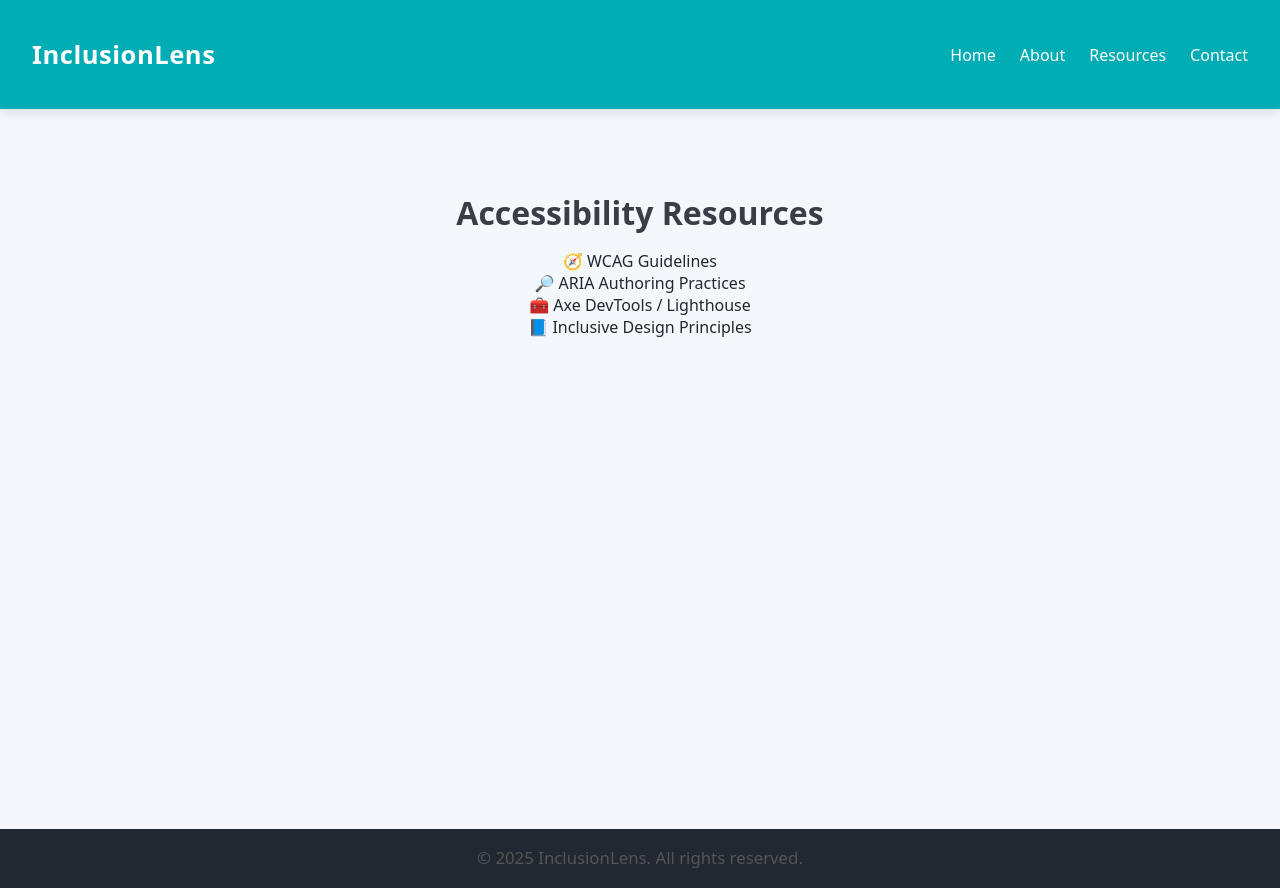
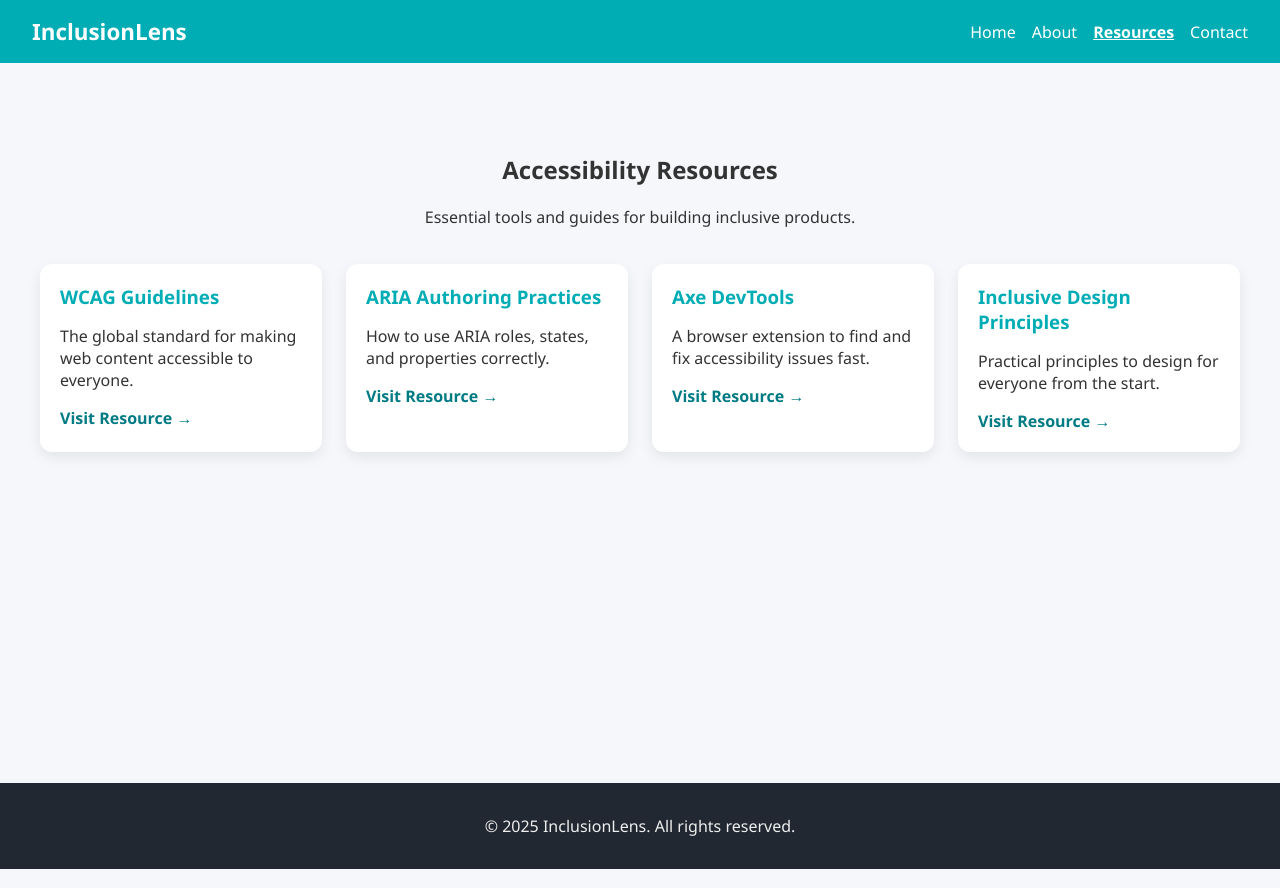
Before and after one commit to hafizabdullah5755/InclusionLens, a React (Create React App) app: page /resources in a window 1280 px wide. Built offline with nearby package versions, Linux system fonts and the light colour scheme.

Commit message:
Day 5: Added Resources and Contact functionality with full layout

```diff
--- a/src/App.css
+++ b/src/App.css
@@ -1,76 +1,116 @@
-/* Global Styling */
+/* ===== General Layout ===== */
 body {
   margin: 0;
-  font-family: "Poppins", system-ui, -apple-system, Segoe UI, Roboto, Arial, sans-serif;
-  background-color: #f4f7fc;
-  color: #222831;
+  font-family: "Segoe UI", Roboto, Arial, sans-serif;
+  background-color: #f5f7fa;
+  color: #333;
 }
 
-.App {
+main {
+  min-height: 80vh;
+  padding: 20px;
   text-align: center;
 }
 
-main {
-  padding: 60px 20px;
-  min-height: 70vh;
-}
-
-/* Headings & Text */
-h1 {
-  color: #393e46;
-  font-weight: 600;
+/* ===== Home ===== */
+.home h1 {
   font-size: 2rem;
-  margin-bottom: 1rem;
-  transition: all 0.3s ease;
-}
-
-h1:hover {
-  transform: scale(1.05);
-}
-
-p {
-  font-size: 1.05rem;
-  color: #555;
-  line-height: 1.6;
-  max-width: 700px;
-  margin: 0 auto;
-}
-
-/* Buttons */
-button {
-  background-color: #00adb5;
-  color: #fff;
-  border: none;
-  padding: 12px 24px;
-  border-radius: 8px;
-  font-size: 1rem;
-  cursor: pointer;
-  margin-top: 20px;
-  box-shadow: 0 4px 10px rgba(0, 0, 0, 0.1);
-  transition: 0.3s ease;
-}
-
-button:hover {
-  background-color: #08929a;
-  transform: translateY(-2px);
-}
-
-/* Footer */
-footer {
   margin-top: 40px;
 }
 
-/* Responsive Design */
-@media (max-width: 768px) {
-  .navbar {
-    flex-direction: column;
-    padding: 1rem;
-  }
-  .links {
-    margin-top: 10px;
-  }
-  .links a {
-    display: inline-block;
-    margin: 8px;
-  }
+.home .brand {
+  color: #00adb5;
 }
+
+.home button {
+  background-color: #00adb5;
+  border: none;
+  color: white;
+  padding: 10px 20px;
+  font-size: 1rem;
+  border-radius: 8px;
+  cursor: pointer;
+  margin-top: 20px;
+  transition: background-color 0.3s ease;
+}
+
+.home button:hover {
+  background-color: #019aa1;
+}
+
+/* ===== Resources ===== */
+.resources-grid {
+  display: grid;
+  grid-template-columns: repeat(auto-fit, minmax(260px, 1fr));
+  gap: 24px;
+  margin-top: 36px;
+}
+
+.resource-card {
+  background: #fff;
+  padding: 20px;
+  border-radius: 12px;
+  box-shadow: 0 5px 14px rgba(0, 0, 0, 0.08);
+  text-align: left;
+  transition: transform 0.2s ease, box-shadow 0.2s ease;
+}
+
+.resource-card:hover {
+  transform: translateY(-4px);
+  box-shadow: 0 10px 22px rgba(0, 173, 181, 0.18);
+}
+
+.resource-card h3 {
+  color: #00adb5;
+  margin: 0 0 8px 0;
+}
+
+.resource-card a {
+  color: #007b83;
+  text-decoration: none;
+  font-weight: 600;
+}
+
+.resource-card a:hover {
+  text-decoration: underline;
+}
+
+/* ===== Contact Form ===== */
+.contact-form {
+  display: flex;
+  flex-direction: column;
+  gap: 16px;
+  margin-top: 16px;
+}
+
+.contact-form input,
+.contact-form textarea {
+  width: 100%;
+  padding: 12px;
+  border: 1px solid #cfd6e2;
+  border-radius: 10px;
+  font-size: 1rem;
+  box-sizing: border-box;
+  transition: border-color 0.15s ease, box-shadow 0.15s ease;
+}
+
+.contact-form input:focus,
+.contact-form textarea:focus {
+  outline: none;
+  border-color: #00adb5;
+  box-shadow: 0 0 0 3px rgba(0, 173, 181, 0.2);
+}
+
+button[type="submit"] {
+  align-self: flex-start;
+  background-color: #00adb5;
+  border: none;
+  color: white;
+  padding: 10px 24px;
+  border-radius: 8px;
+  cursor: pointer;
+}
+
+button[type="submit"]:hover {
+  background-color: #019aa1;
+}
--- a/src/components/Footer.js
+++ b/src/components/Footer.js
@@ -1,17 +1,17 @@
 import React from "react";
 
-const Footer = () => (
+export default function Footer() {
+  return (
     <footer
       style={{
         backgroundColor: "#222831",
-      color: "#fff",
+        color: "#eee",
         textAlign: "center",
-      padding: "1rem",
+        padding: "1rem 0",
         marginTop: "40px",
       }}
     >
-    <p>© {new Date().getFullYear()} InclusionLens. All rights reserved.</p>
+      <p>© 2025 InclusionLens. All rights reserved.</p>
     </footer>
   );
-
-export default Footer;
+}
--- a/src/components/Navbar.css
+++ b/src/components/Navbar.css
@@ -1,29 +1,31 @@
 .navbar {
   background-color: #00adb5;
+  color: #fff;
   display: flex;
   justify-content: space-between;
   align-items: center;
   padding: 1rem 2rem;
-  color: white;
   flex-wrap: wrap;
-  box-shadow: 0 4px 10px rgba(0, 0, 0, 0.1);
 }
 
-.logo {
-  font-size: 1.6rem;
+.nav-brand {
+  font-size: 1.4rem;
   font-weight: 700;
-  letter-spacing: 0.5px;
 }
 
 .links a {
-  color: white;
-  margin-left: 24px;
+  color: #fff;
+  margin-left: 1rem;
   text-decoration: none;
   font-weight: 500;
-  transition: all 0.2s;
+  transition: opacity 0.3s ease;
 }
 
 .links a:hover {
+  opacity: 0.8;
+}
+
+.links a.active {
   text-decoration: underline;
-  color: #e0f7fa;
+  font-weight: 700;
 }
--- a/src/components/Navbar.js
+++ b/src/components/Navbar.js
@@ -1,17 +1,25 @@
 import React from "react";
-import { Link } from "react-router-dom";
+import { NavLink } from "react-router-dom";
 import "./Navbar.css";
 
-const Navbar = () => (
-  <nav className="navbar">
-    <h2 className="logo">InclusionLens</h2>
-    <div className="links">
-      <Link to="/">Home</Link>
-      <Link to="/about">About</Link>
-      <Link to="/resources">Resources</Link>
-      <Link to="/contact">Contact</Link>
-    </div>
-  </nav>
-);
-
-export default Navbar;
+export default function Navbar() {
+  return (
+    <nav className="navbar">
+      <div className="nav-brand">InclusionLens</div>
+      <div className="links">
+        <NavLink to="/" end className={({ isActive }) => (isActive ? "active" : "")}>
+          Home
+        </NavLink>
+        <NavLink to="/about" className={({ isActive }) => (isActive ? "active" : "")}>
+          About
+        </NavLink>
+        <NavLink to="/resources" className={({ isActive }) => (isActive ? "active" : "")}>
+          Resources
+        </NavLink>
+        <NavLink to="/contact" className={({ isActive }) => (isActive ? "active" : "")}>
+          Contact
+        </NavLink>
+      </div>
+    </nav>
+  );
+}
--- a/src/index.js
+++ b/src/index.js
@@ -1,17 +1,12 @@
-import React from 'react';
-import ReactDOM from 'react-dom/client';
-import './index.css';
-import App from './App';
-import reportWebVitals from './reportWebVitals';
+import React from "react";
+import ReactDOM from "react-dom/client";
+import App from "./App";
+import "./App.css";
+import { BrowserRouter } from "react-router-dom";
 
-const root = ReactDOM.createRoot(document.getElementById('root'));
+const root = ReactDOM.createRoot(document.getElementById("root"));
 root.render(
-  <React.StrictMode>
+  <BrowserRouter>
     <App />
-  </React.StrictMode>
+  </BrowserRouter>
 );
-
-// If you want to start measuring performance in your app, pass a function
-// to log results (for example: reportWebVitals(console.log))
-// or send to an analytics endpoint. Learn more: https://bit.ly/CRA-vitals
-reportWebVitals();
--- a/src/pages/About.js
+++ b/src/pages/About.js
@@ -1,13 +1,19 @@
 import React from "react";
 
-const About = () => (
-  <div>
-    <h1>About InclusionLens</h1>
-    <p>
-      InclusionLens analyzes UI for accessibility issues and suggests
-      improvements based on WCAG guidelines.
-    </p>
-  </div>
-);
-
-export default About;
+export default function About() {
+  return (
+    <section className="about">
+      <h1>About InclusionLens</h1>
+      <p>
+        InclusionLens is dedicated to helping developers, designers, and
+        educators create inclusive digital experiences through simple,
+        AI-assisted insights and accessibility tools.
+      </p>
+      <p>
+        Our goal is to make the web accessible to everyone by identifying
+        barriers and providing solutions that promote diversity, equity, and
+        inclusion.
+      </p>
+    </section>
+  );
+}
--- a/src/pages/Contact.js
+++ b/src/pages/Contact.js
@@ -1,11 +1,46 @@
-import React from "react";
+import React, { useState } from "react";
 
-const Contact = () => (
-  <div>
-    <h1>Contact Us</h1>
-    <p>We’d love to collaborate.</p>
-    <p>📧 info@inclusionlens.ai</p>
-  </div>
-);
+export default function Contact() {
+  const [formData, setFormData] = useState({ name: "", email: "", message: "" });
+  const [submitted, setSubmitted] = useState(false);
 
-export default Contact;
+  const onChange = (e) => {
+    const { name, value } = e.target;
+    setFormData((d) => ({ ...d, [name]: value }));
+  };
+
+  const onSubmit = (e) => {
+    e.preventDefault();
+    if (!formData.name.trim() || !formData.email.trim() || !formData.message.trim()) {
+      alert("Please fill in all fields.");
+      return;
+    }
+    setTimeout(() => setSubmitted(true), 400);
+  };
+
+  return (
+    <section style={{ maxWidth: 640, margin: "0 auto", padding: "40px 20px", textAlign: "left" }}>
+      <h1>Contact Us</h1>
+
+      {!submitted ? (
+        <form onSubmit={onSubmit} className="contact-form" noValidate>
+          <label htmlFor="name">Name</label>
+          <input id="name" name="name" type="text" value={formData.name} onChange={onChange} required />
+
+          <label htmlFor="email">Email</label>
+          <input id="email" name="email" type="email" value={formData.email} onChange={onChange} required />
+
+          <label htmlFor="message">Message</label>
+          <textarea id="message" name="message" rows="5" value={formData.message} onChange={onChange} required />
+
+          <button type="submit">Send Message</button>
+        </form>
+      ) : (
+        <div role="status" aria-live="polite" style={{ textAlign: "center", marginTop: 24 }}>
+          <h3>✅ Thank you, {formData.name}!</h3>
+          <p>We’ve received your message and will get back to you soon.</p>
+        </div>
+      )}
+    </section>
+  );
+}
--- a/src/pages/Home.js
+++ b/src/pages/Home.js
@@ -1,16 +1,19 @@
 import React from "react";
+import { useNavigate } from "react-router-dom";
 
-const Home = () => (
-  <section style={{ textAlign: "center", marginTop: "40px" }}>
+export default function Home() {
+  const navigate = useNavigate();
+
+  return (
+    <section className="home">
       <h1>
-      Welcome to <span style={{ color: "#00adb5" }}>InclusionLens</span> 🌈
+        Welcome to <span className="brand">InclusionLens 🌈</span>
       </h1>
       <p>
         AI-powered tools to help you build inclusive, accessible digital
         experiences for everyone.
       </p>
-    <button>Learn More</button>
+      <button onClick={() => navigate("/resources")}>Learn More</button>
     </section>
   );
-
-export default Home;
+}
--- a/src/pages/Resources.js
+++ b/src/pages/Resources.js
@@ -1,15 +1,50 @@
 import React from "react";
 
-const Resources = () => (
-  <div>
-    <h1>Accessibility Resources</h1>
-    <ul style={{ listStyle: "none", padding: 0 }}>
-      <li>🧭 WCAG Guidelines</li>
-      <li>🔎 ARIA Authoring Practices</li>
-      <li>🧰 Axe DevTools / Lighthouse</li>
-      <li>📘 Inclusive Design Principles</li>
-    </ul>
-  </div>
-);
+const resources = [
+  {
+    title: "WCAG Guidelines",
+    desc: "The global standard for making web content accessible to everyone.",
+    link: "https://www.w3.org/WAI/standards-guidelines/wcag/",
+  },
+  {
+    title: "ARIA Authoring Practices",
+    desc: "How to use ARIA roles, states, and properties correctly.",
+    link: "https://www.w3.org/TR/wai-aria-practices/",
+  },
+  {
+    title: "Axe DevTools",
+    desc: "A browser extension to find and fix accessibility issues fast.",
+    link: "https://www.deque.com/axe/devtools/",
+  },
+  {
+    title: "Inclusive Design Principles",
+    desc: "Practical principles to design for everyone from the start.",
+    link: "https://inclusivedesignprinciples.org/",
+  },
+];
 
-export default Resources;
+export default function Resources() {
+  return (
+    <section style={{ padding: "50px 20px" }}>
+      <h1>Accessibility Resources</h1>
+      <p>Essential tools and guides for building inclusive products.</p>
+
+      <div className="resources-grid" role="list">
+        {resources.map((r, idx) => (
+          <article className="resource-card" role="listitem" key={idx}>
+            <h3>{r.title}</h3>
+            <p>{r.desc}</p>
+            <a
+              href={r.link}
+              target="_blank"
+              rel="noopener noreferrer"
+              aria-label={`Open resource: ${r.title}`}
+            >
+              Visit Resource →
+            </a>
+          </article>
+        ))}
+      </div>
+    </section>
+  );
+}
```
Also changed, not shown: src/App.js (+3 -7 lines). Lines whose indentation alone changed are shown as unchanged.
